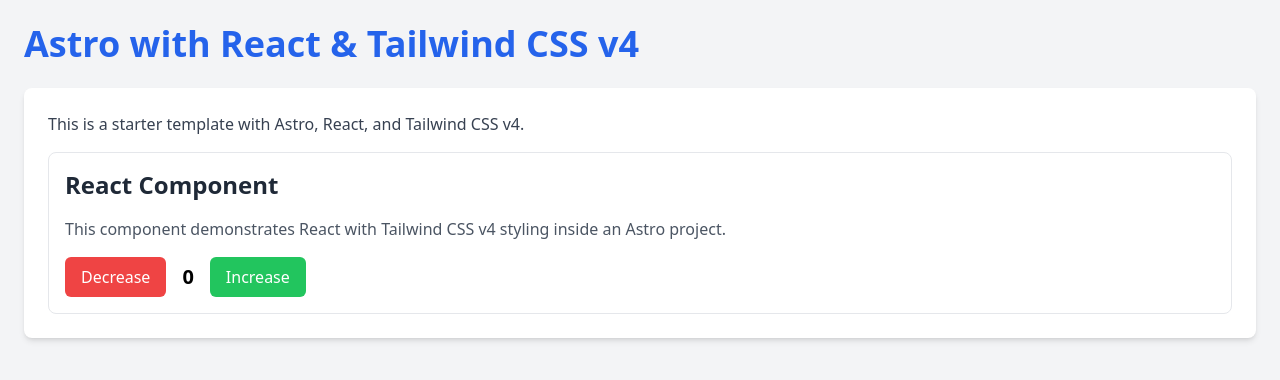
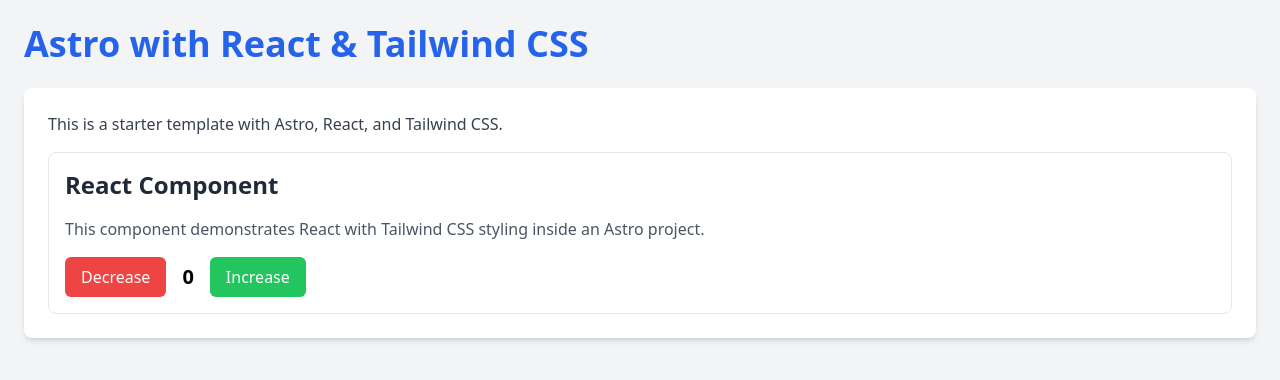
Before and after one commit to mark-siazon/Automata-Case-Studies-WinXP_Theme, an Astro site: page / in a window 1280 px wide. Built offline with nearby package versions, Linux system fonts and the light colour scheme; Astro itself is replaced by a stand-in of ours.

Commit message:
Update UI text to remove Tailwind CSS v4 references

```diff
--- a/src/components/React.jsx
+++ b/src/components/React.jsx
@@ -7,9 +7,8 @@ export default function ReactComponent() {
     <div className="border border-gray-200 rounded-lg p-4">
       <h2 className="text-2xl font-semibold text-gray-800 mb-4">
         React Component
-      </h2>
-      <p className="text-gray-600 mb-4">
-        This component demonstrates React with Tailwind CSS v4 styling inside an
+      </h2>      <p className="text-gray-600 mb-4">
+        This component demonstrates React with Tailwind CSS styling inside an
         Astro project.
       </p>
       <div className="flex items-center gap-4">
--- a/src/pages/index.astro
+++ b/src/pages/index.astro
@@ -9,13 +9,13 @@ import React from '../components/React.jsx';
 		<link rel="icon" type="image/svg+xml" href="/favicon.svg" />
 		<meta name="viewport" content="width=device-width" />
 		<meta name="generator" content={Astro.generator} />
-		<title>Astro with React & Tailwind CSS v4</title>
+		<title>Astro with React & Tailwind CSS</title>
 	</head>
 	<body class="bg-gray-100 min-h-screen">
 		<main class="container mx-auto p-6">
-			<h1 class="text-4xl font-bold text-blue-600 mb-6">Astro with React & Tailwind CSS v4</h1>
+			<h1 class="text-4xl font-bold text-blue-600 mb-6">Astro with React & Tailwind CSS</h1>
 			<div class="bg-white rounded-lg shadow-md p-6">
-				<p class="text-gray-700 mb-4">This is a starter template with Astro, React, and Tailwind CSS v4.</p>
+				<p class="text-gray-700 mb-4">This is a starter template with Astro, React, and Tailwind CSS.</p>
 				<React client:load />
 			</div>
 		</main>
```
